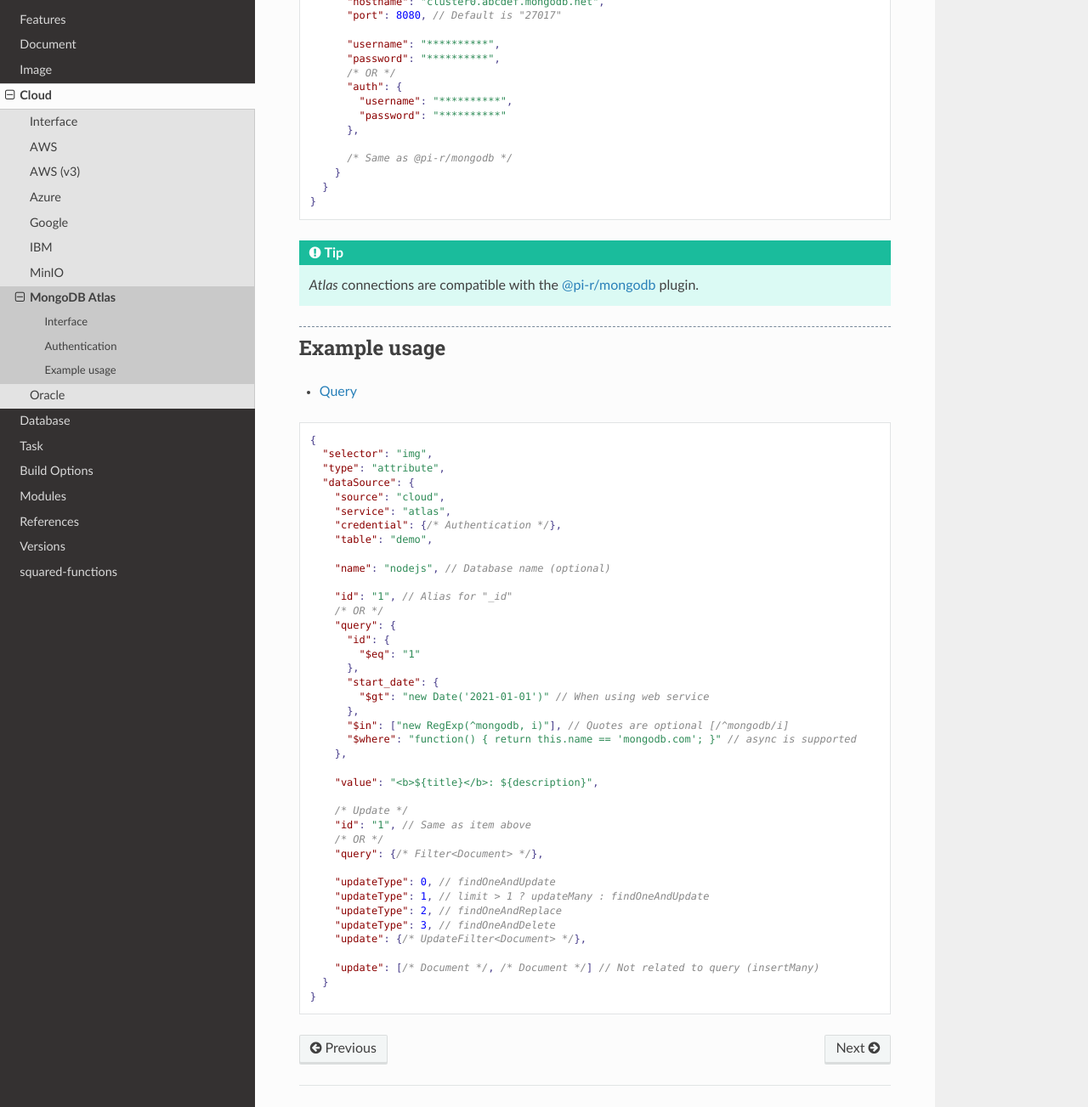
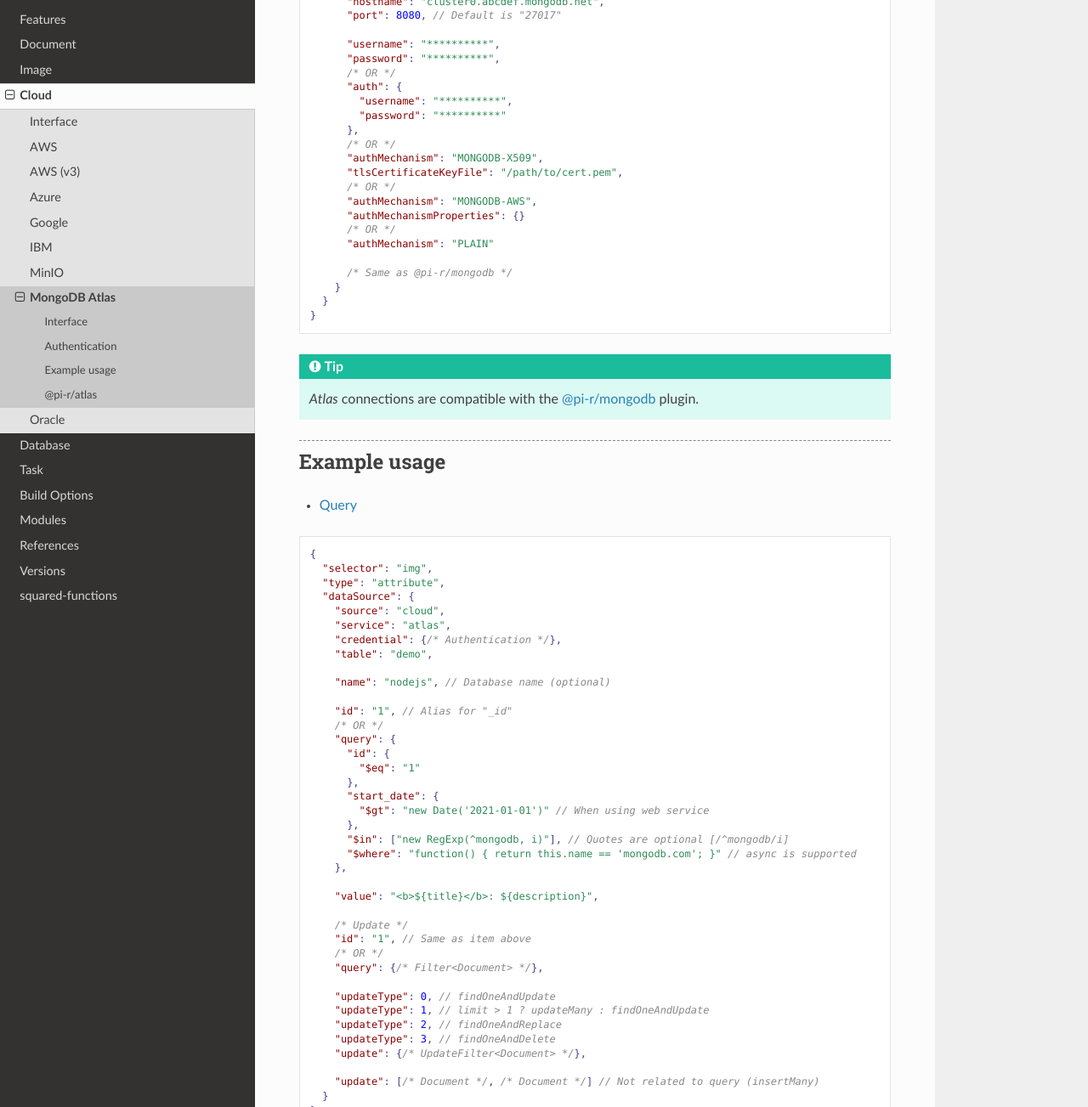
Before and after one commit to anpham6/chrome-docs, a Sphinx documentation site: the page built from source/cloud/atlas.rst, in a window 1280 px wide and 1400 px high, scrolled down 740 px, cut to the strip 97-1400 px from the top of the window. Shown: the whole strip at 85% size. Built offline with Sphinx 7.4.7 and the Read the Docs theme 2.0.0, drawn with Linux system fonts in a browser that asks for light colours; some of the changed text lies outside the part shown.

Commit message:
Cloud: Atlas authentication with three new schemes.

```diff
--- a/source/cloud/atlas.rst
+++ b/source/cloud/atlas.rst
@@ -49,6 +49,14 @@ Authentication
           "username": "**********",
           "password": "**********"
         },
+        /* OR */
+        "authMechanism": "MONGODB-X509",
+        "tlsCertificateKeyFile": "/path/to/cert.pem",
+        /* OR */
+        "authMechanism": "MONGODB-AWS",
+        "authMechanismProperties": {}
+        /* OR */
+        "authMechanism": "PLAIN"
 
         /* Same as @pi-r/mongodb */
       }
@@ -104,3 +112,17 @@ Example usage
       "update": [/* Document */, /* Document */] // Not related to query (insertMany)
     }
   }
+
+@pi-r/atlas
+===========
+
+.. versionadded:: 0.8.1
+
+  - *MongoDB* authentication mechanisms were implemented:
+
+    .. hlist::
+      :columns: 3
+
+      - MONGODB-X509
+      - MONGODB-AWS
+      - PLAIN
--- a/source/cloud/aws-v3.rst
+++ b/source/cloud/aws-v3.rst
@@ -14,7 +14,7 @@ Interface
 
 .. code-block:: typescript
 
-  import type { AwsAuthInputConfig } from "@aws-sdk/middleware-signing";
+  import type { AwsSdkSigV4AuthInputConfig } from "@aws-sdk/core";
   import type { S3ClientConfig } from "@aws-sdk/client-s3";
 
   interface AWSStorage extends CloudStorage {
@@ -23,7 +23,7 @@ Interface
       bucket: string;
   }
 
-  interface AWSBaseCredential extends AwsAuthInputConfig {
+  interface AWSBaseCredential extends AwsSdkSigV4AuthInputConfig {
       provider?: {
           http?: unknown;
           ini?: unknown;
--- a/source/db/mongodb.rst
+++ b/source/db/mongodb.rst
@@ -92,7 +92,9 @@ Authentication
           "password": "**********"
         },
 
-        /* Optional */
+        "options": {/* MongoClientOptions */},
+
+        /* Optional (override) */
         "protocol": "mongodb+srv:", // "mongodb:" (default)
 
         "authMechanism": "MONGODB-AWS",
```
